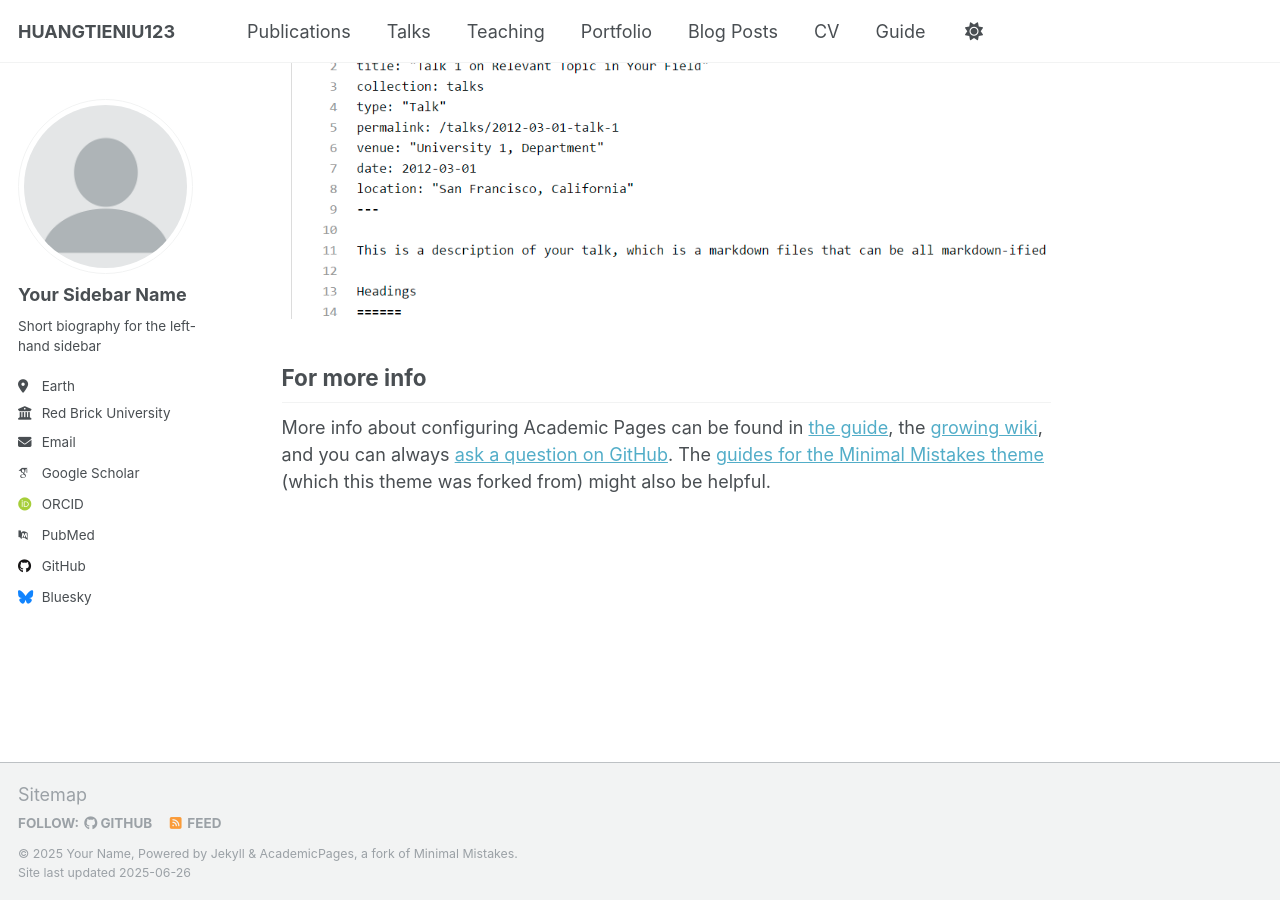
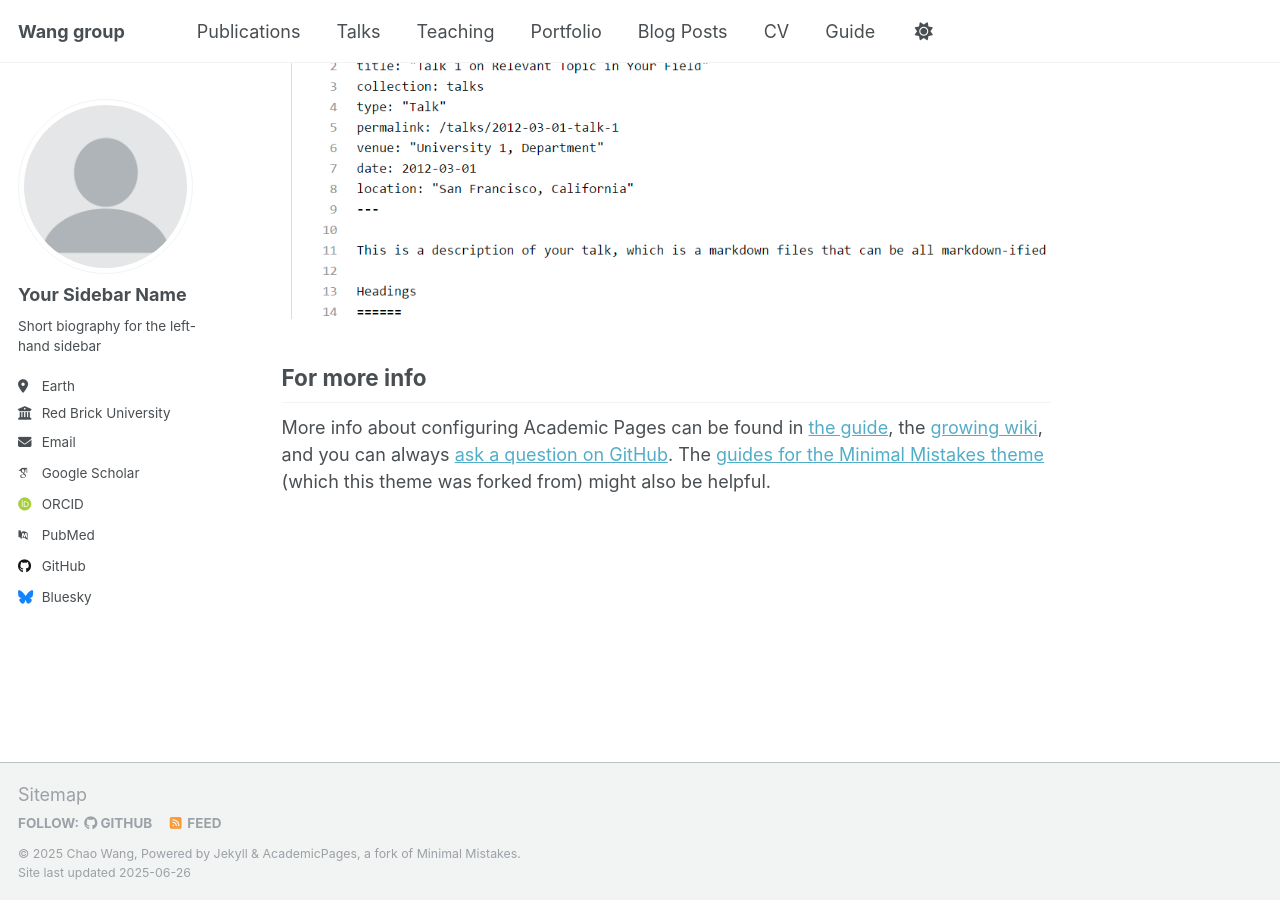
Before and after one commit to wadse-beep/wadse-beep.github.io, a Jekyll site: the page built from _pages/about.md, in a window 1280 px wide and 900 px high, scrolled down 2636 px. Built offline with Jekyll 4.4.1, drawn with Linux system fonts in a browser that asks for light colours; some web fonts are replaced.

Commit message:
Update _config.yml

```diff
--- a/_config.yml
+++ b/_config.yml
@@ -9,9 +9,9 @@
 # Basic Site Settings
 locale                   : "en-US"
 site_theme               : "default"
-title                    : "HUANGTIENIU123"
+title                    : "Wang group"
 title_separator          : "-"
-name                     : &name "Your Name"
+name                     : &name "Chao Wang"
 description              : &description "personal description"
 url                      : https://academicpages.github.io # the base hostname & protocol for your site e.g. "https://[your GitHub username].github.io" or if you already have some other page hosted on Github then use "https://[your GitHub username].github.io/[Your Repo Name]"
 baseurl                  : "" # the subpath of your site, e.g. "/blog"
```
